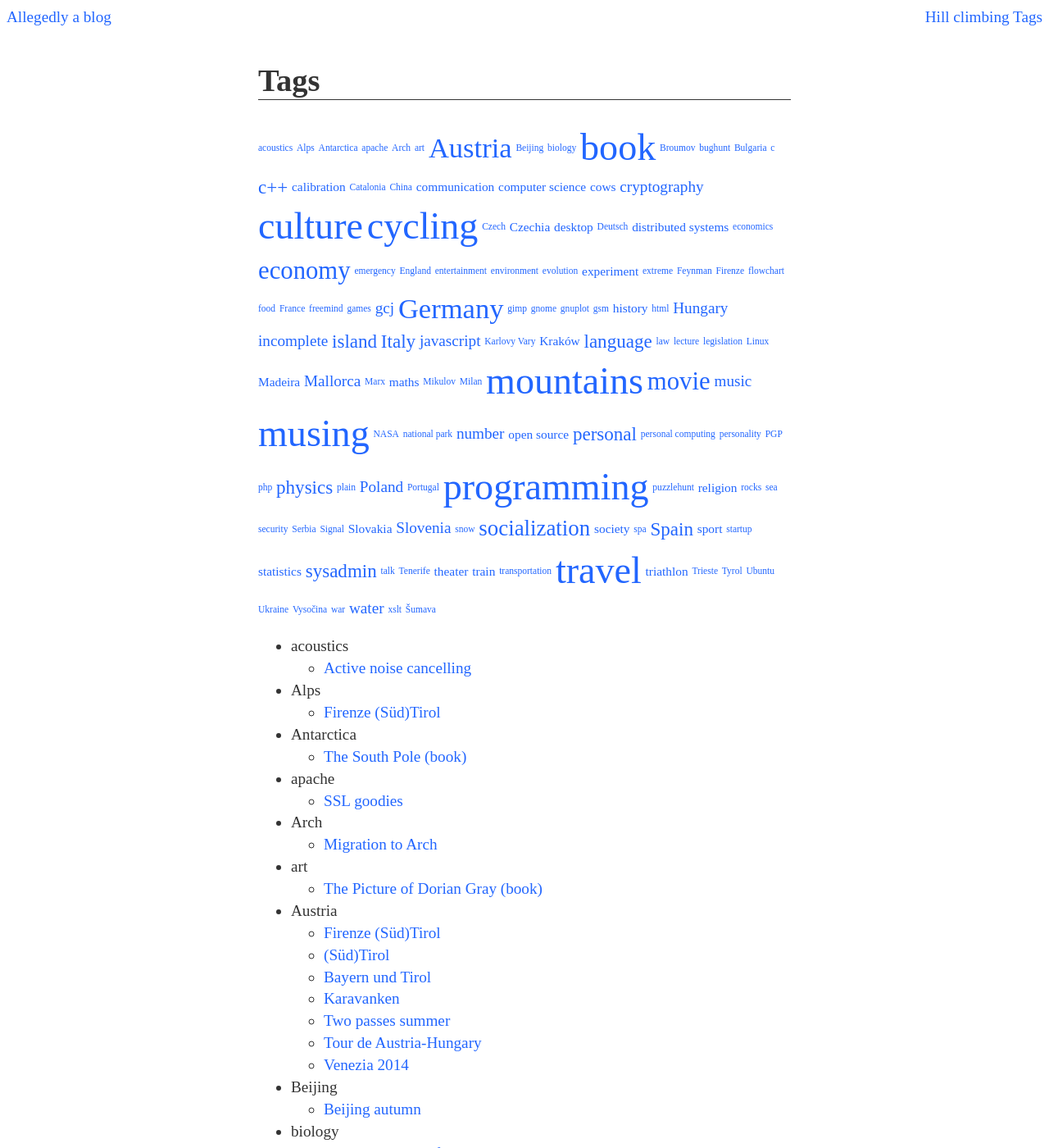
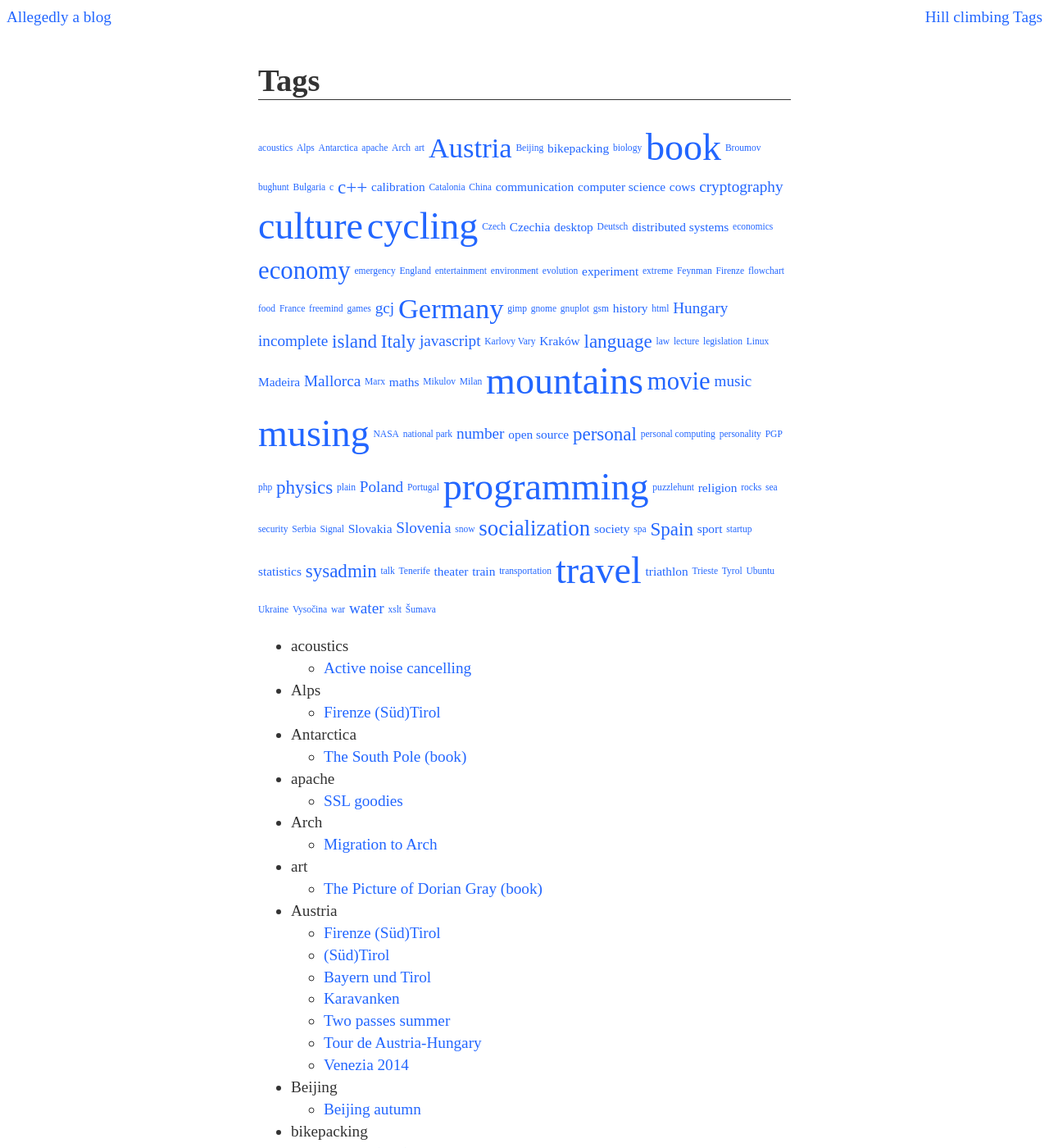
Before and after one commit to Werkov/Werkov.github.io, a Jekyll site: the page built from tags.md, in a window 1280 px wide and 1400 px high. Shown: the whole window at 82% size. Built offline with Jekyll 4.4.1, drawn with Linux system fonts in a browser that asks for light colours; some of the changed text lies outside the part shown.

Commit message:
Add bikepacking tag

```diff
--- a/_posts/2024-07-22-cyklo.md
+++ b/_posts/2024-07-22-cyklo.md
@@ -1,7 +1,7 @@
 ---
 layout: post
 title: (Süd)Tirol
-tags: Germany Austria Italy cycling mountains train
+tags: Germany Austria Italy bikepacking mountains train
 ---
 
 ## Preparations
--- a/_posts/2024-10-25-firenze.md
+++ b/_posts/2024-10-25-firenze.md
@@ -1,7 +1,7 @@
 ---
 layout: post
 title: Firenze (Süd)Tirol
-tags: Austria Italy Tyrol Alps plain Firenze
+tags: Austria Italy Tyrol Alps plain Firenze bikepacking
 ---
 
 ## Selection
```
